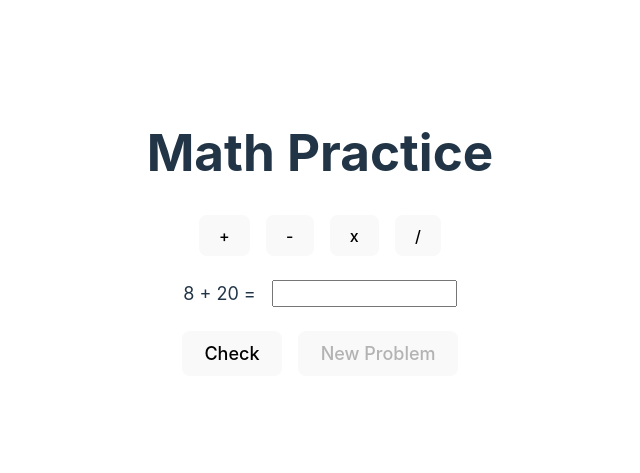
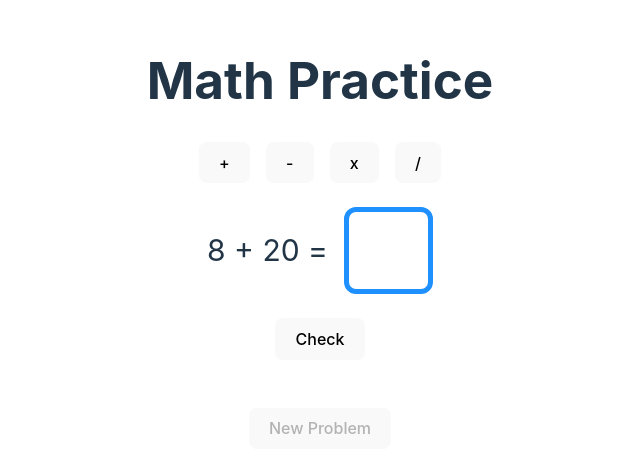
Before and after one commit to nickburczyk/mathe-ueben, a React (Vite) app: page / in a window 1280 px wide. Shown: the part 155-628 px from the top of the page, without its empty margins (320-960 px from the left). Built offline with nearby package versions, Linux system fonts and the light colour scheme.

Commit message:
chore: abstract out components

```diff
--- a/package.json
+++ b/package.json
@@ -11,7 +11,8 @@
   },
   "dependencies": {
     "react": "^18.2.0",
-    "react-dom": "^18.2.0"
+    "react-dom": "^18.2.0",
+    "styled-components": "^6.0.8"
   },
   "devDependencies": {
     "@types/react": "^18.2.15",
--- a/src/App.jsx
+++ b/src/App.jsx
@@ -1,70 +1,14 @@
-import { useState } from 'react'
 import './App.css'
-import { createAdditionProblem, createDivisionProblem, getRandomProblem } from './util'
+import { OperationButtons, EquationAndAnswer } from './components'
 
 function App() {
-  const [problem, setProblem] = useState(getRandomProblem())
-  const [guess, setGuess] = useState('')
-  const [result, setResult] = useState(null)
-
-  const handleGuessChange = (e) => {
-    const {value} = e.target
-    const numberValue = Number(value)
-    if (numberValue === NaN) return
-
-    setGuess(numberValue)
-  }
-
-  const handleCheckAnswer = () => {
-    const numberValue = Number(guess)
-    if (numberValue === NaN) return
-    const correct = guess === problem.solution
-    setResult(correct ? 'CORRECT' : 'INCORRECT')
-  }
-
-  const handleReset = () => {
-    setProblem(getRandomProblem())
-    setResult(null)
-    setGuess('')
-  }
-
-  const { equation } = problem
-
   return (
     <div>
       <h1>Math Practice</h1>
-      <div style={flexrowStyle}>
-        <button>+</button>
-        <button>-</button>
-        <button>x</button>
-        <button>/</button>
-      </div>
-      <div style={{fontSize: '18px'}}>
-        <div style={flexrowStyle}>
-          <label>{equation}</label>
-          <input value={guess} onChange={handleGuessChange}/>
-        </div>
-        <div style={flexrowStyle}>
-          <button onClick={handleCheckAnswer}>Check</button>
-          <button disabled={result !== 'CORRECT'} onClick={handleReset}>New Problem</button>
-        </div>
-        <h3>
-          {result &&
-            <span>
-              {result === 'CORRECT' ? 'You got it!' : 'Try Again.'}
-            </span>
-          }
-        </h3>
-      </div>
+      <OperationButtons/>
+      <EquationAndAnswer/>
     </div>
   )
 }
 
 export default App
-
-const flexrowStyle = {
-  display: 'flex',
-  justifyContent: 'center',
-  gap: 16,
-  marginBottom: 24
-}
--- /dev/null
+++ b/src/components/EquationAndAnswer.jsx
@@ -0,0 +1,61 @@
+import { useState } from "react"
+import styled from "styled-components"
+import { FlexRow } from "./shared"
+import { getRandomProblem } from "../util"
+import { NumericInput } from "./shared/NumericInput"
+
+export const EquationAndAnswer = () => {
+  const [problem, setProblem] = useState(getRandomProblem())
+  const [guess, setGuess] = useState('')
+  const [result, setResult] = useState(null)
+
+  const handleGuessChange = (num) => {
+    setGuess(num)
+  }
+
+  const handleCheckAnswer = (e) => {
+    e.preventDefault()
+    const numberValue = parseInt(guess, 10)
+    if (numberValue === NaN) return
+    const correct = guess === problem.solution
+    setResult(correct ? 'CORRECT' : 'INCORRECT')
+  }
+
+  const handleReset = () => {
+    setProblem(getRandomProblem())
+    setResult(null)
+    setGuess('')
+  }
+
+  const { equation } = problem
+
+  return (
+    <div>
+      <FlexRow>
+        <form onSubmit={handleCheckAnswer}>
+          <FlexRow>
+            <label style={{fontSize: 30}}>{equation}</label>
+            <NumericInput
+              value={guess}
+              onChange={handleGuessChange}
+              correct={result}
+            />
+          </FlexRow>
+          <FlexRow>
+            <button type='submit'>Check</button>
+          </FlexRow>
+        </form>
+      </FlexRow>
+      <FlexRow>
+        <button disabled={result !== 'CORRECT'} onClick={handleReset}>New Problem</button>
+      </FlexRow>
+      <h3>
+        {result &&
+          <span>
+            {result === 'CORRECT' ? 'You got it!' : 'Try Again.'}
+          </span>
+        }
+      </h3>
+    </div>
+  )
+}
--- /dev/null
+++ b/src/components/OperationsButtons.jsx
@@ -0,0 +1,12 @@
+import { FlexRow } from "./shared/FlexRow"
+
+export const OperationButtons = () => {
+  return (
+    <FlexRow>
+      <button>+</button>
+      <button>-</button>
+      <button>x</button>
+      <button>/</button>
+    </FlexRow>
+  )
+}
--- /dev/null
+++ b/src/components/index.js
@@ -0,0 +1,2 @@
+export * from './EquationAndAnswer'
+export * from './OperationsButtons'
--- /dev/null
+++ b/src/components/shared/FlexRow.jsx
@@ -0,0 +1,17 @@
+import styled from "styled-components"
+
+export const FlexRow = ({ children }) => {
+  return (
+    <Row>
+      {children}
+    </Row>
+  )
+}
+
+const Row = styled('div')`
+  display: flex;
+  justify-content: center;
+  align-items: center;
+  gap: 16px;
+  margin-bottom: 24px;
+`
--- /dev/null
+++ b/src/components/shared/NumericInput.jsx
@@ -0,0 +1,55 @@
+import styled from 'styled-components'
+export const NumericInput = ({ value, onChange, correct }) => {
+  const handleChange = (e) => {
+    const {value} = e.target;
+
+    // Ensure the input is numeric and within the desired range
+    if (/^\d*$/.test(value) && value.length<=3) {
+      const numericValue = parseInt(value, 10);
+
+      if (!numericValue) {
+        onChange('');
+        return
+      }
+
+      if (numericValue >= 0 && numericValue <= 100) {
+        onChange(numericValue);
+      }
+    }
+  };
+
+  return (
+    <StyledInput
+      correct={correct}
+      max={100}
+      min={0}
+      pattern="[0-9]{1-3}"
+      inputMode="numeric"
+      value={value}
+      onChange={handleChange}
+      autoComplete={false}
+    />
+  )
+}
+
+const StyledInput = styled('input')`
+  width: 75px;
+  height: 75px;
+  line-height: 1.5;
+  border-radius: 12px;
+  border: ${({ correct }) => {
+    if (correct === 'CORRECT') {
+      return '5px solid mediumseagreen';
+    } else if (correct === 'INCORRECT') {
+      return '5px solid tomato';
+    } else {
+      return '5px solid dodgerblue'
+    }
+  }};
+  display: flex;
+  justify-content: center;
+  align-items: center;
+  text-align: center;
+  font-size: 30px;
+  font-weight: bold;
+`
--- /dev/null
+++ b/src/components/shared/index.js
@@ -0,0 +1 @@
+export * from './FlexRow'
--- a/src/util.js
+++ b/src/util.js
@@ -23,8 +23,11 @@ export const createSubtractionProblem = () => {
 }
 
 export const createMultiplicationProblem = () => {
-  const a = randomValue(11)
-  const b = randomValue(11)
+  let a, b
+  while (!a || !b) {
+    a = randomValue(11)
+    b = randomValue(11)
+  }
   const equation = `${a} x ${b} = `
   const solution = a * b
 
```
Also changed, not shown: 1 other file (tests, documents, lock files or other folders).
